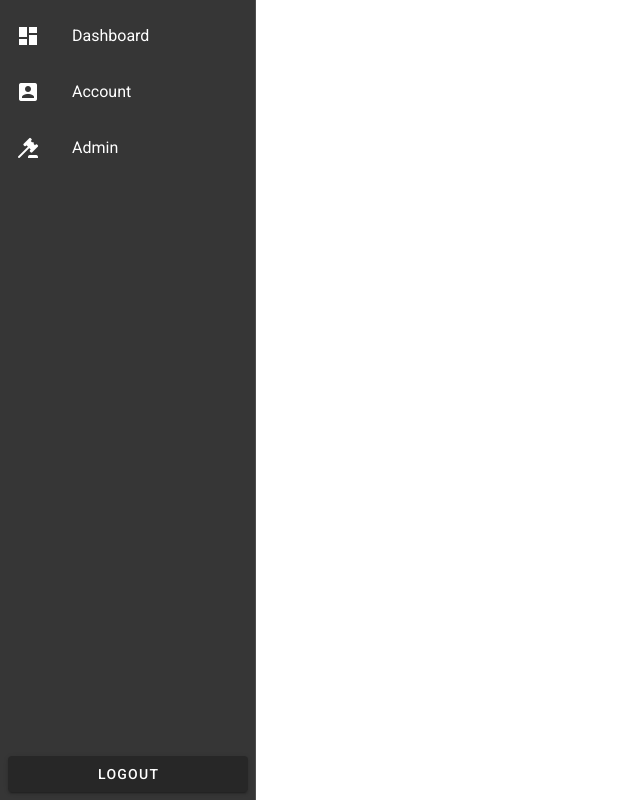
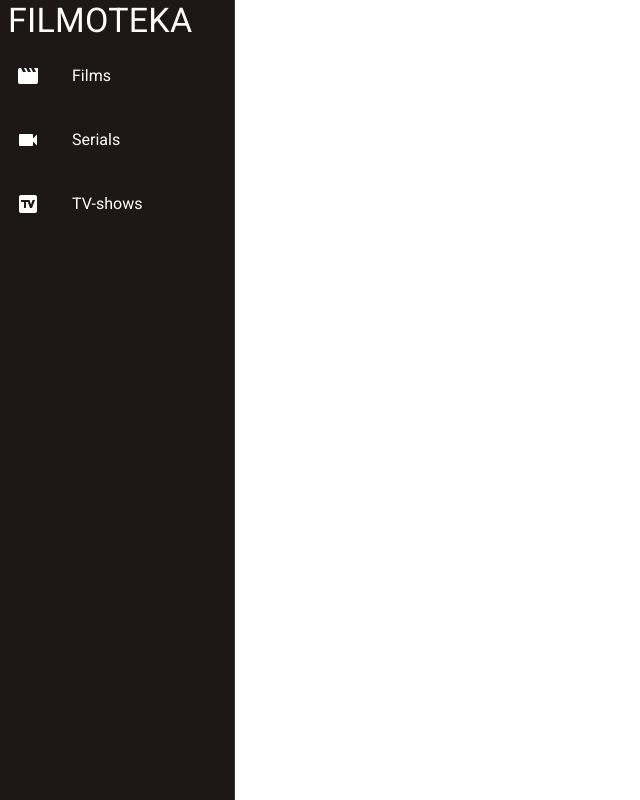
Before and after one commit to KharitonovaDina/learn_vuetify, a Vue app: page / in a window 1280 px wide. Shown: the whole page, without its empty margins (0-640 px from the left). Built offline with nearby package versions, Linux system fonts and the light colour scheme.

Commit message:
add component NavBar

```diff
--- a/src/App.vue
+++ b/src/App.vue
@@ -1,64 +1,14 @@
 <template>
   <v-app>
-    <v-card
-      height="100vh"
-      tile="false"
-    >
-      <v-navigation-drawer
-        class="#1E1717"
-        dark
-        permanent
-      >
-        <v-list>
-          <v-list-item
-            v-for="item in items"
-            :key="item.title"
-            link
-          >
-            <v-list-item-icon>
-              <v-icon>{{ item.icon }}</v-icon>
-            </v-list-item-icon>
-
-            <v-list-item-content>
-              <v-list-item-title>{{ item.title }}</v-list-item-title>
-            </v-list-item-content>
-          </v-list-item>
-        </v-list>
-
-        <template v-slot:append>
-          <div class="pa-2">
-            <v-btn block>
-              Logout
-            </v-btn>
-          </div>
-        </template>
-      </v-navigation-drawer>
-    </v-card>
+    <NavBar/>
   </v-app>
 </template>
 
 <script>
+import NavBar from '@/components/NavBar.vue';
 
 export default {
   name: 'App',
-
-  data() {
-    return {
-      items: [
-        {
-          title: 'Dashboard',
-          icon: 'mdi-view-dashboard',
-        },
-        {
-          title: 'Account',
-          icon: 'mdi-account-box',
-        },
-        {
-          title: 'Admin',
-          icon: 'mdi-gavel',
-        },
-      ],
-    };
-  },
+  components: { NavBar },
 };
 </script>
--- /dev/null
+++ b/src/components/NavBar.vue
@@ -0,0 +1,57 @@
+<template>
+  <v-navigation-drawer
+    tag="nav"
+    color="#1E1717"
+    dark
+    width="235px"
+  >
+    <h3 class="text-h4 white--text px-2 text-uppercase">
+      Filmoteka
+    </h3>
+    <v-list
+      nav
+    >
+      <v-list-item
+        v-for="item in items"
+        :key="item.title"
+      >
+        <v-list-item-icon>
+          <v-icon>{{ item.icon }}</v-icon>
+        </v-list-item-icon>
+
+        <v-list-item-content>
+          <v-list-item-title>{{ item.title }}</v-list-item-title>
+        </v-list-item-content>
+      </v-list-item>
+    </v-list>
+  </v-navigation-drawer>
+</template>
+
+<script>
+export default {
+  name: 'NavBar',
+
+  data() {
+    return {
+      items: [
+        {
+          title: 'Films',
+          icon: 'mdi-movie',
+        },
+        {
+          title: 'Serials',
+          icon: 'mdi-video',
+        },
+        {
+          title: 'TV-shows',
+          icon: 'mdi-television-box',
+        },
+      ],
+    };
+  },
+};
+</script>
+
+<style scoped>
+
+</style>
```
